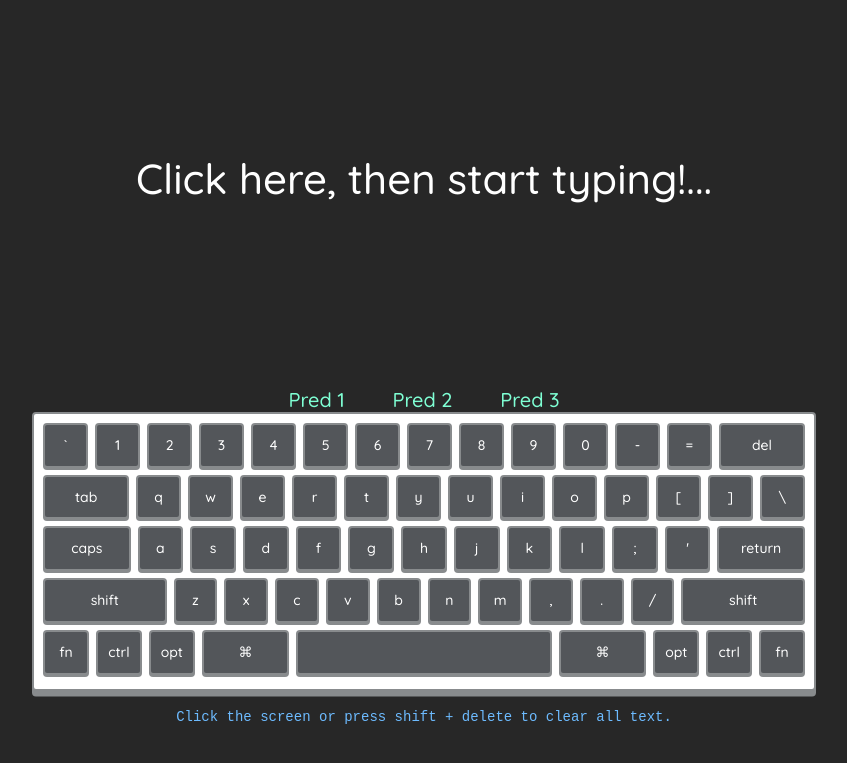
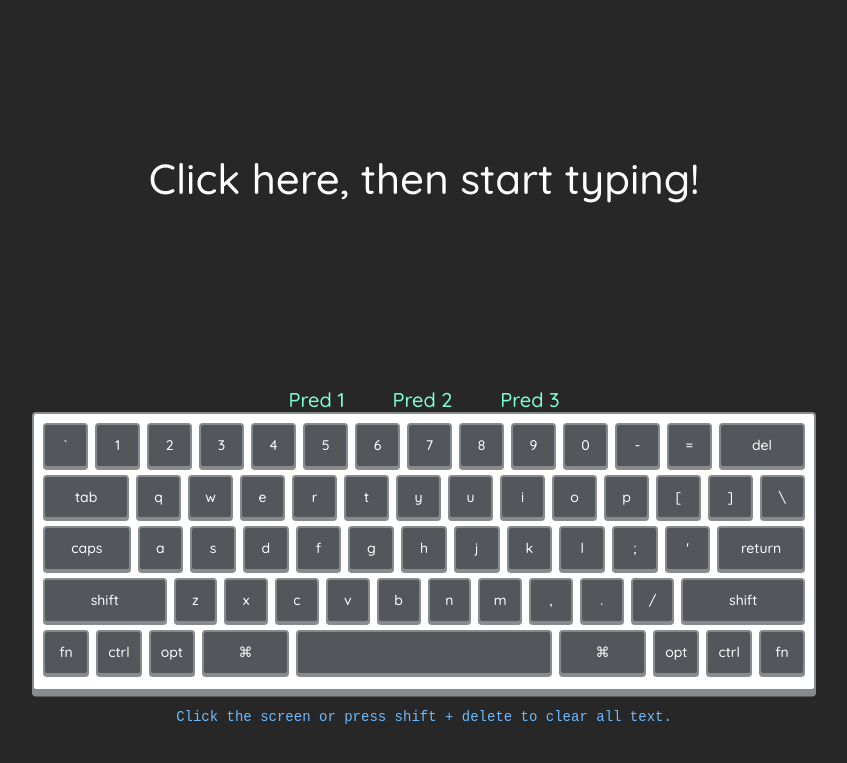
Before and after one commit to Spnetic-5/clarifAI, a plain HTML site: page index.html in a window 1280 px wide. Shown: the part 27-790 px from the top of the page, without its empty margins (216-1063 px from the left). Drawn offline with nearby package versions, Linux system fonts and the light colour scheme.

Commit message:
Update index.html

```diff
--- a/index.html
+++ b/index.html
@@ -17,7 +17,7 @@
 
     <div id="text">
 
-        <div id="enteredText">Click here, then start typing!...</div>
+        <div id="enteredText">Click here, then start typing!</div>
 
     </div>
     <div id="suggestions">
```
